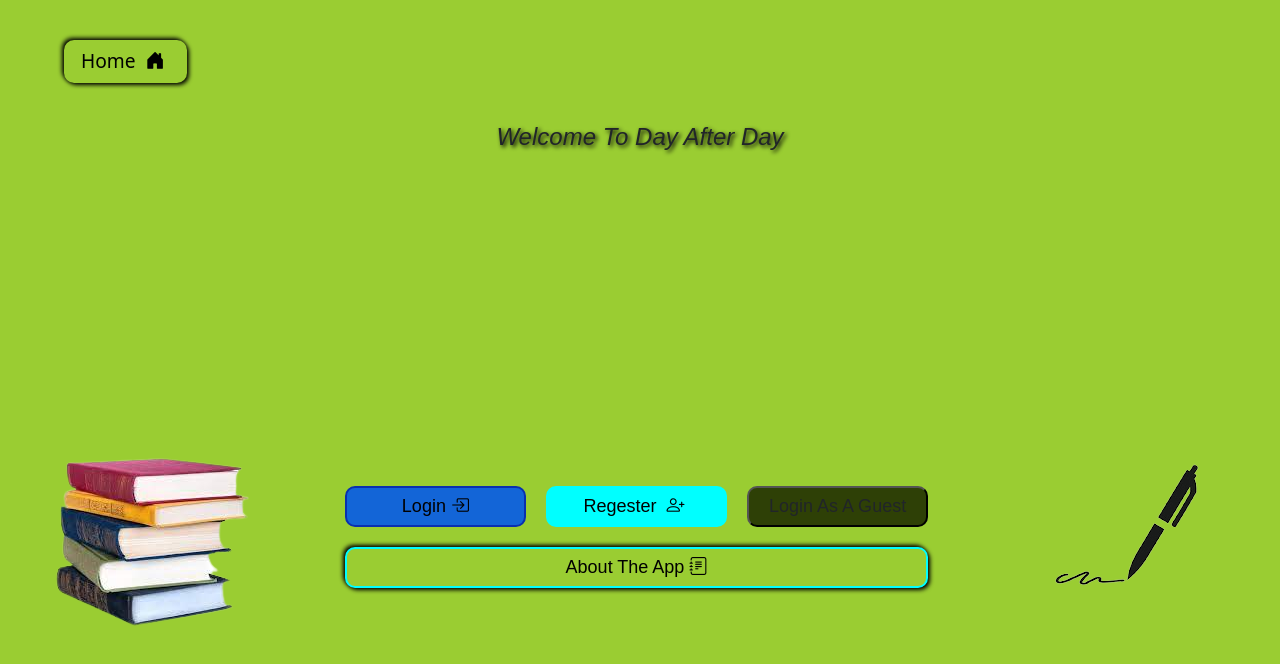
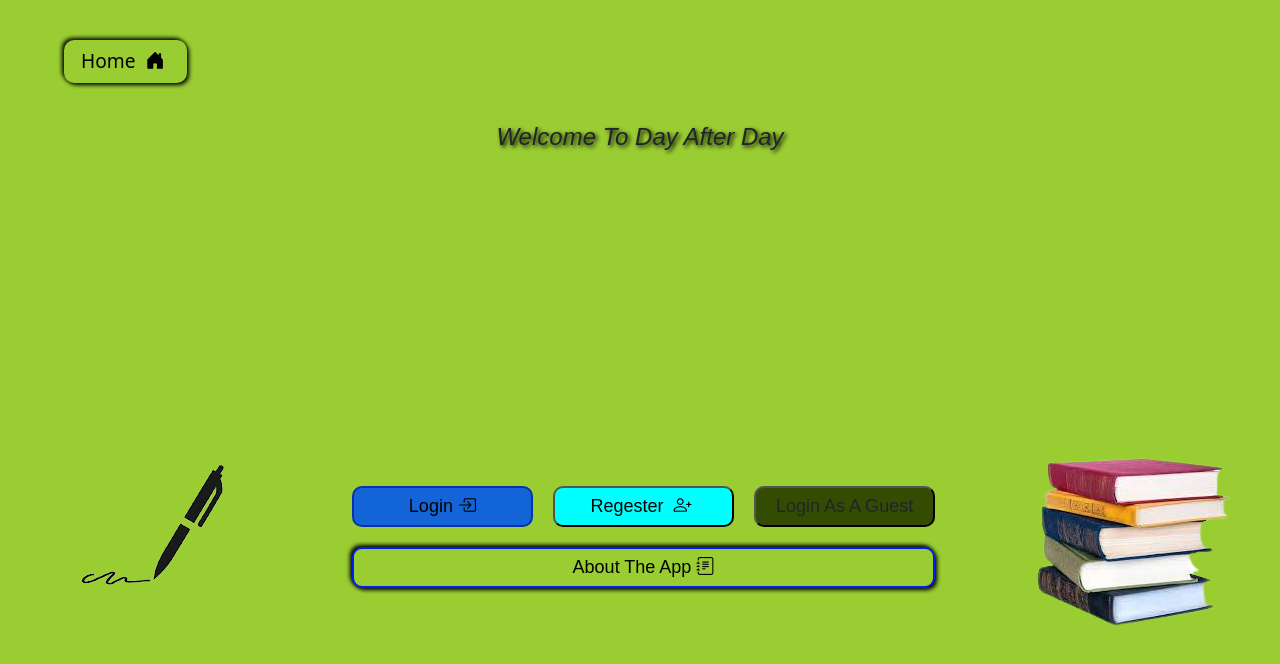
Before and after one commit to abderehmen02/Day-After-Day, a React (Create React App) app in the folder Front End/: page / in a window 1280 px wide. Shown: the top 664 px of the page. Built offline with nearby package versions, Linux system fonts and the light colour scheme.

Commit message:
setting the skeleton

```diff
--- a/Front End/src/features/home/index.css
+++ b/Front End/src/features/home/index.css
@@ -11,10 +11,10 @@
    padding: 10px;
 }
 .loginGuestBtn{
-        background-color: rgb(46, 64, 6);
-        color: white;
+        background-color: rgb(52, 76, 2);
+        color: rgb(34, 47, 16);
 }
-.loginGuestBtn:hover{
+.loginGuestBtn.link:hover{
     color : white;
 }
 
@@ -70,17 +70,22 @@
 }
 .regesterBtn{
     background-color :  aqua;
-    border: 2px solid aqua;
+    color: black;
 }
+.regesterBtn:hover{
+    background-color: black;
+    color: white;
+}
+
 .aboutHomeBtn{
     background-color: yellowgreen;
-        border: 2px solid aqua;
+        border: 2px solid rgb(0, 26, 255);
         grid-column-start: 1;
         grid-column-end: 4;
         box-shadow: 2px 2px 4px black , -2px -2px 4px black;
 }
 .aboutHomeBtn:hover{
-    background-color: rgb(0, 102, 255);
+    background-color: rgb(0, 102, 255) ;
 }
 @media screen and (max-width : 500px) {
     .homePage{
--- a/Front End/src/features/journal/components.tsx
+++ b/Front End/src/features/journal/components.tsx
@@ -7,6 +7,7 @@ import * as actionCreators from '../../state/actionCreators'
 import { journalActions, JournalState, oneJournalState, userLoginState } from '../../types';
 import journalImageOne   from    '../../assets/images/journal5.png'
 import journalImageTwo   from    '../../assets/images/journal6.png'
+import { Skeleton } from '../skeleton/skeleton';
 
 
 // ------------------------------------------------------------------------------- --------------journal header
@@ -27,10 +28,31 @@ export const JournalHeader = () : JSX.Element =>{
 }
 
 
+//---------------------------------------------------------------------------------------------  journal skeleton
+const DisplayJournalSkeleton = () : JSX.Element =>{
+return <div className='displayJournalComponent' >
+  <h4><Skeleton type='title'/></h4>
+  <p><Skeleton type='title' /></p>
+</div>
+}
+
+
+
+
+export const OneJournalSkeleton = (): JSX.Element=>{
+  return<div  className='oneJournalComponent'>  <DisplayJournalSkeleton  />
+   <div className="oneJournalButtons">
+   <button className='display' >  <span> edit <i className="bi bi-pencil icon"></i></span></button>
+   <button className='delete' > delete <i className="bi bi-trash icon"></i> </button>
+   </div>
+   </div>
+}
 
 
 
 // -------------------------------------------------------------------------------------------- create journal component
+
+
 
 export const  CreateJournal = ({date} : {date : Date}) : JSX.Element=> {
     const [title, setTitle] = useState<string | undefined >("") ;
@@ -112,7 +134,7 @@ const {emitAction}   = bindActionCreators( actionCreators , dispatch)
 
 
 return <div  className='oneJournalComponent' >
-   {editJournalComponent ? <EditJournal journal={journal} />  : <DisplayJournal journal={journal} />}
+    {editJournalComponent ? <EditJournal journal={journal} />  : <DisplayJournal journal={journal} />}
    <div className="oneJournalButtons">
    <button className='display' onClick={()=>{setEditJournalComponent(value => !value)}} > {editJournalComponent ? <span>display <i className="bi bi-card-list icon"></i> </span> : <span> edit <i className="bi bi-pencil icon"></i></span>}</button>
    <button className='delete' onClick={()=>{deleteJournal(userLogin.token , emitAction , journal._id )}} > delete <i className="bi bi-trash icon"></i> </button>
--- a/Front End/src/pages/home.tsx
+++ b/Front End/src/pages/home.tsx
@@ -14,9 +14,9 @@ export const Home: React.FC =  ()=> {
     <div className='homePage' >
       <Header/>
       <div className="homeBody">
-      <img src={homeImgOne} ></img>
+     <img src={homeImgTwo} ></img>
      <Buttons/>
-    <img src={homeImgTwo} ></img>
+     <img src={homeImgOne} ></img>
     </div>
     </div>
   )
--- a/Front End/src/pages/journal.tsx
+++ b/Front End/src/pages/journal.tsx
@@ -7,8 +7,6 @@ import {CreateJournal, JournalHeader, JournalsMap} from '../features/journal/com
 function Journal() {
     const [dateValue, setDateValue] = useState(new Date)
     const state : stateType = useSelector((state : stateType)=>state) ;
-    console.log("state") ;
-    console.log(state)
   return (
     <div className='journalPage' >
         <JournalHeader/>
```
